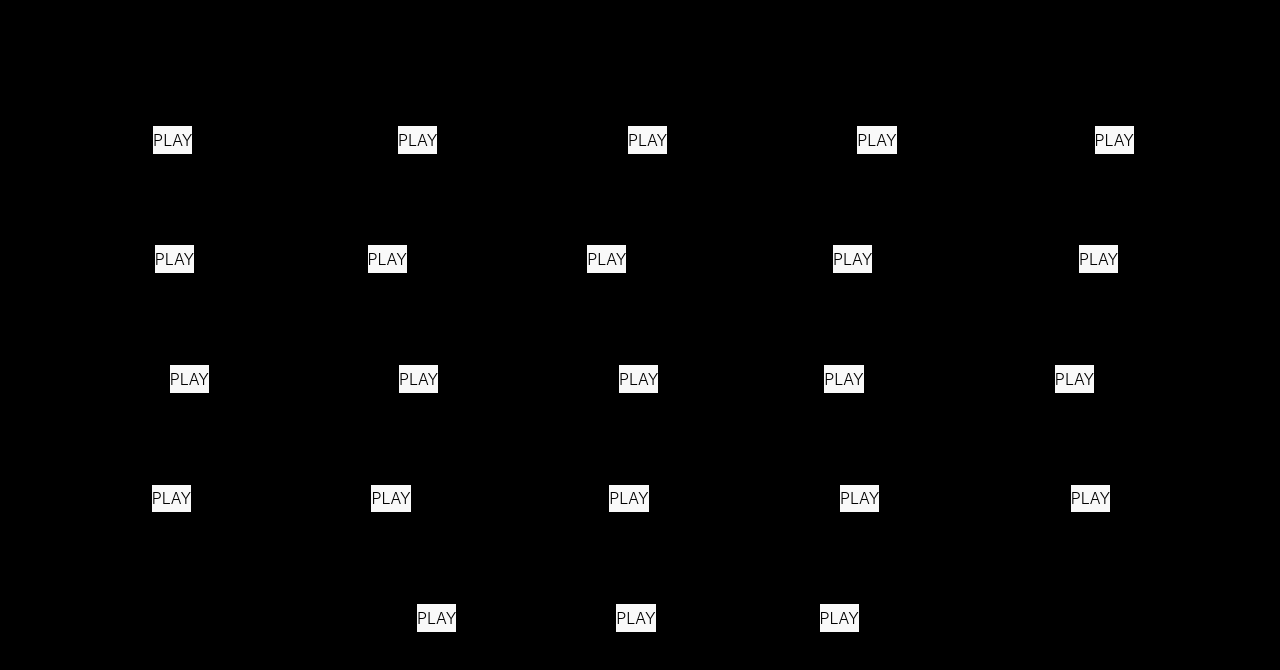
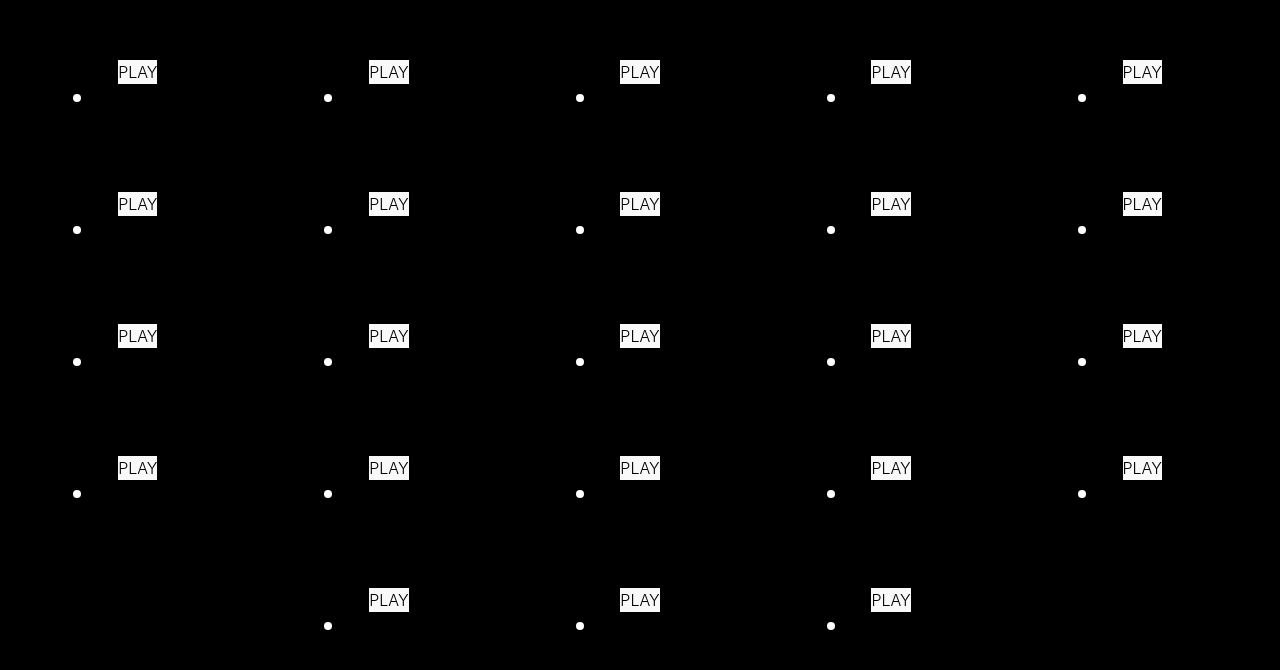
Before and after one commit to actuallyitsnathaniel/sahil-site-fe, a React (Vite) app: page / in a window 1280 px wide. Shown: the part 1748-2418 px from the top of the page. Built offline with nearby package versions, Linux system fonts and the light colour scheme; what tailwind-clip-path would draw is missing.

Commit message:
SCRUBBING DONE

```diff
--- a/src/components/audio-track-player/index.jsx
+++ b/src/components/audio-track-player/index.jsx
@@ -1,12 +1,22 @@
-import React, { useState } from "react";
+import React, { useState, useRef } from "react";
 import { PropTypes } from "prop-types";
 import { HandlePlayback } from "./playback";
+import ProgressBar from "./progress-bar";
 
 const AudioTrack = (props) => {
-  // TODO: create little single audio players.... again
+  const [timeProgress, setTimeProgress] = useState(0);
+  const [duration, setDuration] = useState(0);
+
+  const progressBarRef = useRef();
+  const audioRef = useRef();
+  const onLoadedMetadata = () => {
+    const seconds = audioRef.current.duration;
+    setDuration(seconds);
+    progressBarRef.current.max = seconds;
+  };
 
   return (
-    <div className="grid md:px-10 py-5 justify-items-center">
+    <div className="grid p-5 justify-items-center">
       <h5>{props.title}</h5>
       {props.film ? (
         <p className="font-light text-sm">(from &quot;{props.film}&quot;)</p>
@@ -15,8 +25,22 @@ const AudioTrack = (props) => {
       )}
       <button onClick={() => HandlePlayback(props)}>
         {props.currentTrack == props.index ? "PAUSE" : "PLAY"}
-        <audio src={props.src} id={`audio-${props.index}`} />
+        <audio
+          src={props.src}
+          ref={audioRef}
+          onLoadedMetadata={onLoadedMetadata}
+          id={`audio-${props.index}`}
+        />
       </button>
+      <ProgressBar
+        {...{
+          progressBarRef,
+          audioRef,
+          timeProgress,
+          setTimeProgress,
+          duration,
+        }}
+      />
     </div>
   );
 };
--- a/src/components/audio-track-player/playback.jsx
+++ b/src/components/audio-track-player/playback.jsx
@@ -1,4 +1,5 @@
 export const HandlePlayback = (props) => {
+
   const selectedAudio = document.getElementById(`audio-${props.index}`);
   const playingAudio = document.getElementById(`audio-${props.currentTrack}`);
   if (!props.isPlaying) {
--- /dev/null
+++ b/src/components/audio-track-player/progress-bar.jsx
@@ -0,0 +1,67 @@
+import { useRef, useCallback, useEffect } from "react";
+import { PropTypes } from "prop-types";
+
+const ProgressBar = ({
+  progressBarRef,
+  audioRef,
+  timeProgress,
+  setTimeProgress,
+  duration,
+}) => {
+  const handleProgressChange = () => {
+    audioRef.current.currentTime = progressBarRef.current.value;
+  };
+
+  const playAnimationRef = useRef();
+
+  useEffect(() => {
+    playAnimationRef.current = requestAnimationFrame(repeat);
+  });
+
+  const repeat = useCallback(() => {
+    const currentTime = audioRef.current.currentTime;
+    setTimeProgress(currentTime);
+    progressBarRef.current.value = currentTime;
+    progressBarRef.current.style.setProperty(
+      "--range-progress",
+      `${(progressBarRef.current.value / duration) * 100}%`
+    );
+
+    playAnimationRef.current = requestAnimationFrame(repeat);
+  }, [audioRef, duration, progressBarRef, setTimeProgress]);
+
+  const formatTime = (time) => {
+    if (time && !isNaN(time)) {
+      const minutes = Math.floor(time / 60);
+      const formatMinutes = minutes < 10 ? `0${minutes}` : `${minutes}`;
+      const seconds = Math.floor(time % 60);
+      const formatSeconds = seconds < 10 ? `0${seconds}` : `${seconds}`;
+      return `${formatMinutes}:${formatSeconds}`;
+    }
+    return "00:00";
+  };
+
+  return (
+    <div className="progress">
+      <span className="time current text-xs">{formatTime(timeProgress)}</span>
+      <input
+        type="range"
+        ref={progressBarRef}
+        defaultValue={0}
+        onChange={handleProgressChange}
+        className="appearance-none bg-transparent border-none align-middle mx-2 [&::-webkit-slider-runnable-track]:rounded-full [&::-webkit-slider-runnable-track]:bg-black/25 [&::-webkit-slider-thumb]:appearance-none [&::-webkit-slider-thumb]:h-2 [&::-webkit-slider-thumb]:w-2 [&::-webkit-slider-thumb]:rounded-full [&::-webkit-slider-thumb]:bg-white"
+      />
+      <span className="time text-xs">{formatTime(duration)}</span>
+    </div>
+  );
+};
+
+ProgressBar.propTypes = {
+  progressBarRef: PropTypes.object,
+  audioRef: PropTypes.object,
+  timeProgress: PropTypes.number,
+  setTimeProgress: PropTypes.func,
+  duration: PropTypes.number,
+};
+
+export default ProgressBar;
```
